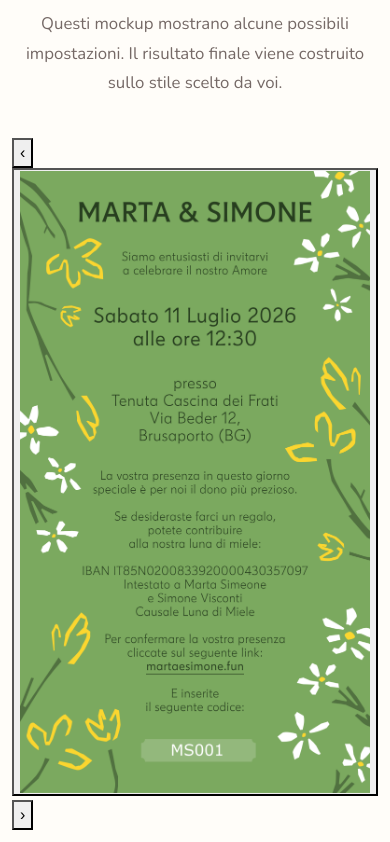
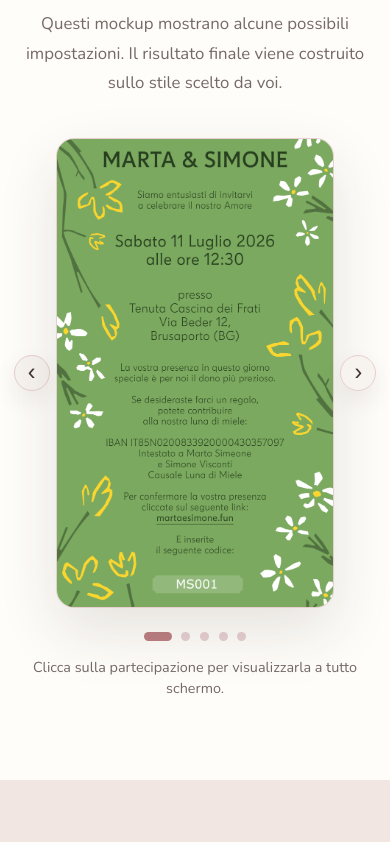
Before and after one commit to simonedantevisconti/nozze-digitali, a React (Vite) app: page /partecipazioni-digitali in a window 390 px wide. Shown: the part 2880-3722 px from the top of the page. Built offline with nearby package versions, Linux system fonts and the light colour scheme.

Commit message:
Style invitation examples carousel and lightbox

```diff
--- a/src/styles/partecipazioni-digitali.css
+++ b/src/styles/partecipazioni-digitali.css
@@ -548,6 +548,262 @@
   line-height: 1.65;
 }
 
+
+/* EXAMPLES CAROUSEL */
+
+.digital-invitations-carousel {
+  position: relative;
+
+  max-width: 760px;
+
+  margin: 0 auto;
+
+  display: flex;
+  align-items: center;
+  justify-content: center;
+  gap: 1.25rem;
+}
+
+.digital-invitations-carousel-image-button {
+  width: min(100%, 460px);
+  height: 620px;
+
+  padding: 0;
+
+  overflow: hidden;
+
+  border: 1px solid var(--color-border);
+  border-radius: 24px;
+
+  background-color: var(--color-background);
+
+  box-shadow: 0 24px 60px rgba(47, 41, 38, 0.12);
+
+  cursor: zoom-in;
+
+  transition:
+    transform 0.25s ease,
+    box-shadow 0.25s ease;
+}
+
+.digital-invitations-carousel-image-button:hover {
+  box-shadow: 0 30px 70px rgba(47, 41, 38, 0.16);
+
+  transform: translateY(-4px);
+}
+
+.digital-invitations-carousel-image {
+  width: 100%;
+  height: 100%;
+
+  display: block;
+
+  object-fit: cover;
+}
+
+.digital-invitations-carousel-arrow {
+  width: 48px;
+  height: 48px;
+
+  flex: 0 0 48px;
+
+  display: inline-flex;
+  align-items: center;
+  justify-content: center;
+
+  border: 1px solid var(--color-border);
+  border-radius: 50%;
+
+  background-color: var(--color-background);
+  color: var(--color-text);
+
+  box-shadow: 0 10px 25px rgba(47, 41, 38, 0.08);
+
+  font-size: 2rem;
+  line-height: 1;
+
+  cursor: pointer;
+
+  transition:
+    transform 0.2s ease,
+    background-color 0.2s ease,
+    color 0.2s ease;
+}
+
+.digital-invitations-carousel-arrow:hover {
+  background-color: var(--color-primary-accessible);
+  color: #ffffff;
+
+  transform: translateY(-2px);
+}
+
+.digital-invitations-carousel-dots {
+  display: flex;
+  align-items: center;
+  justify-content: center;
+  gap: 0.6rem;
+
+  margin-top: 1.5rem;
+}
+
+.digital-invitations-carousel-dot {
+  width: 9px;
+  height: 9px;
+
+  padding: 0;
+
+  border: 0;
+  border-radius: 50%;
+
+  background-color: var(--color-border);
+
+  cursor: pointer;
+
+  transition:
+    width 0.2s ease,
+    border-radius 0.2s ease,
+    background-color 0.2s ease;
+}
+
+.digital-invitations-carousel-dot-active {
+  width: 28px;
+
+  border-radius: 999px;
+
+  background-color: var(--color-primary);
+}
+
+.digital-invitations-carousel-hint {
+  margin: 1rem auto 0;
+
+  color: var(--color-text-light);
+
+  text-align: center;
+
+  font-size: 0.9rem;
+}
+
+/* EXAMPLES LIGHTBOX */
+
+.digital-invitations-lightbox {
+  position: fixed;
+  inset: 0;
+  z-index: 9999;
+
+  padding: 2rem;
+
+  display: flex;
+  align-items: center;
+  justify-content: center;
+
+  background-color: rgba(20, 16, 14, 0.92);
+
+  backdrop-filter: blur(8px);
+}
+
+.digital-invitations-lightbox-image {
+  max-width: min(100%, 941px);
+  max-height: calc(100vh - 4rem);
+
+  display: block;
+
+  object-fit: contain;
+
+  box-shadow: 0 30px 90px rgba(0, 0, 0, 0.35);
+}
+
+.digital-invitations-lightbox-close {
+  position: fixed;
+  top: 1.25rem;
+  right: 1.5rem;
+  z-index: 10000;
+
+  width: 46px;
+  height: 46px;
+
+  display: inline-flex;
+  align-items: center;
+  justify-content: center;
+
+  border: 1px solid rgba(255, 255, 255, 0.35);
+  border-radius: 50%;
+
+  background-color: rgba(255, 255, 255, 0.12);
+  color: #ffffff;
+
+  font-size: 2rem;
+  line-height: 1;
+
+  cursor: pointer;
+}
+
+/* EXAMPLES MOBILE */
+
+@media (max-width: 767.98px) {
+  .digital-invitations-carousel {
+    gap: 0.65rem;
+  }
+
+  .digital-invitations-carousel-image-button {
+    width: min(100%, 320px);
+    height: 500px;
+
+    border-radius: 18px;
+  }
+
+  .digital-invitations-carousel-arrow {
+    width: 40px;
+    height: 40px;
+
+    flex-basis: 40px;
+
+    font-size: 1.6rem;
+  }
+
+  .digital-invitations-lightbox {
+    padding: 1rem;
+  }
+
+  .digital-invitations-lightbox-image {
+    max-height: calc(100vh - 2rem);
+  }
+}
+
+@media (max-width: 575.98px) {
+  .digital-invitations-carousel {
+    max-width: 100%;
+
+    gap: 0.4rem;
+  }
+
+  .digital-invitations-carousel-image-button {
+    width: calc(100% - 88px);
+    height: 470px;
+  }
+
+  .digital-invitations-carousel-arrow {
+    width: 36px;
+    height: 36px;
+
+    flex-basis: 36px;
+
+    font-size: 1.45rem;
+  }
+
+  .digital-invitations-lightbox-close {
+    top: 0.75rem;
+    right: 0.75rem;
+  }
+}
+
+@media (prefers-reduced-motion: reduce) {
+  .digital-invitations-carousel-image-button,
+  .digital-invitations-carousel-arrow,
+  .digital-invitations-carousel-dot {
+    transition: none;
+  }
+}
+
 /* PACKAGE */
 
 .digital-invitations-package {
```
